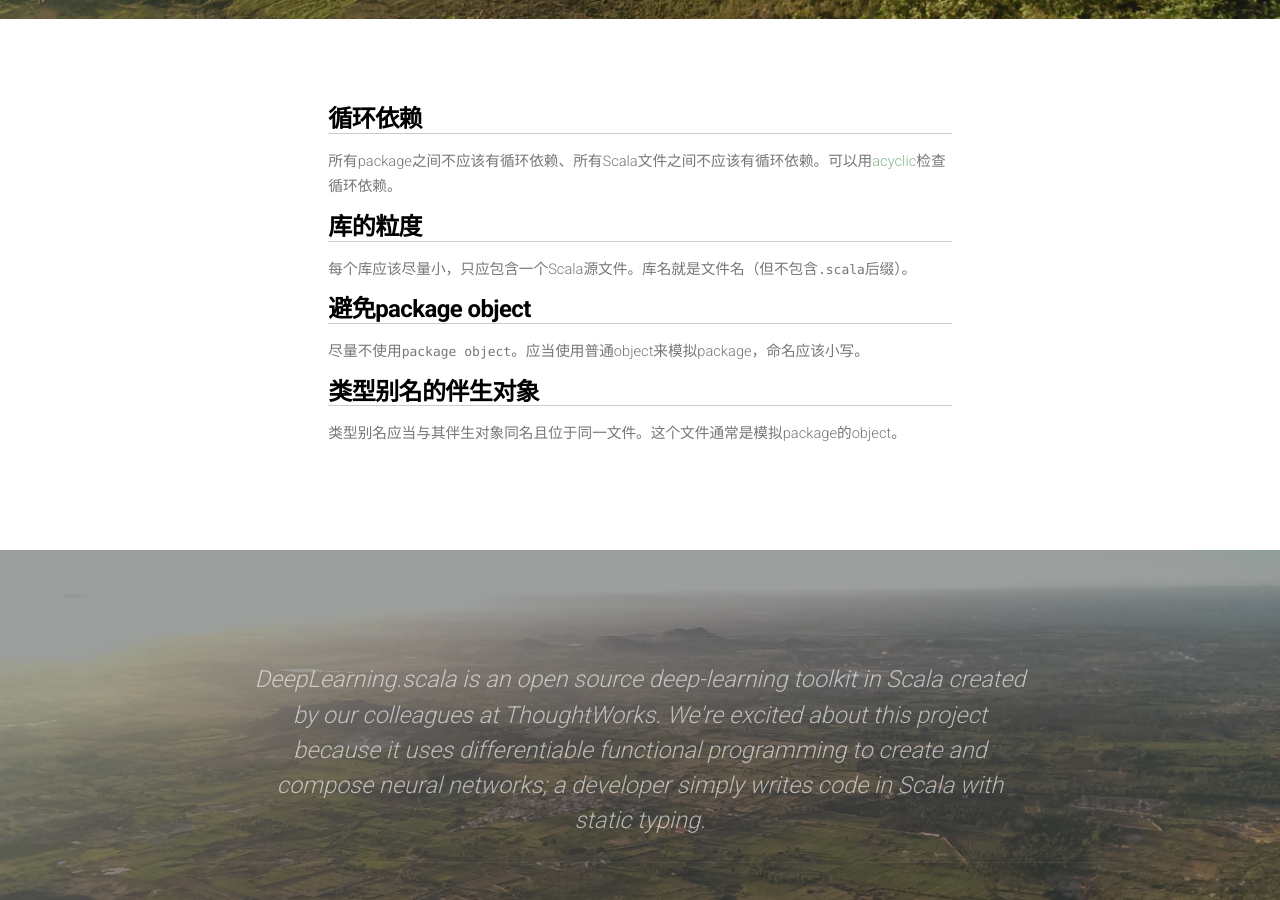
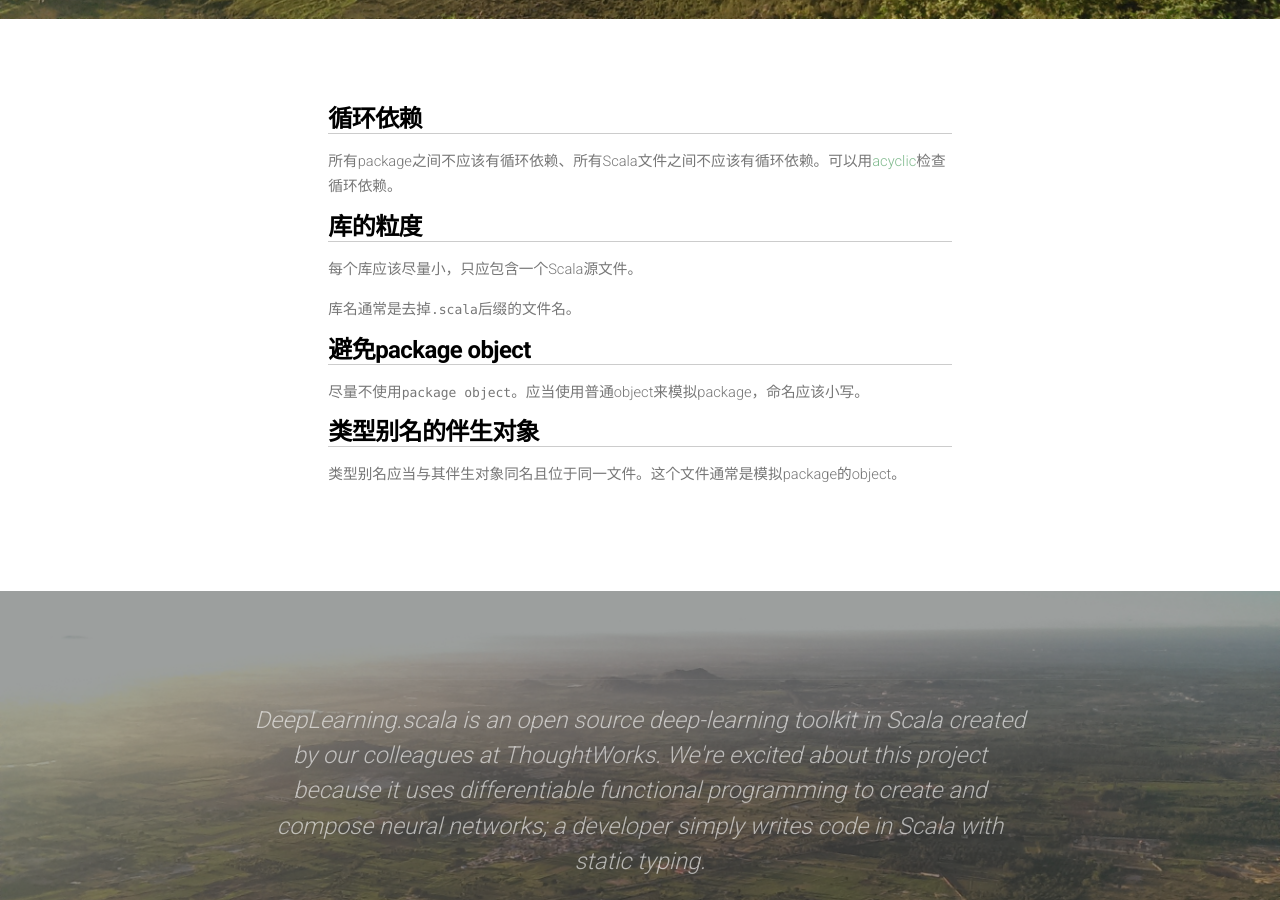
Before and after one commit to ThoughtWorksInc/DeepLearning.scala, a Jekyll site: the page built from style-guidelines.md, in a window 1280 px wide and 900 px high, scrolled down 359 px. Built offline with Jekyll 4.4.1, drawn with Linux system fonts in a browser that asks for light colours; nearby versions of some CDN libraries; comment, search, counter and statistics services are not loaded.

Commit message:
Update style-guidelines.md

```diff
--- a/style-guidelines.md
+++ b/style-guidelines.md
@@ -9,7 +9,9 @@ title: Style Guidelines
 
 ## 库的粒度
 
-每个库应该尽量小，只应包含一个Scala源文件。库名就是文件名（但不包含`.scala`后缀）。
+每个库应该尽量小，只应包含一个Scala源文件。
+
+库名通常是去掉`.scala`后缀的文件名。
 
 ## 避免package object
 
```
